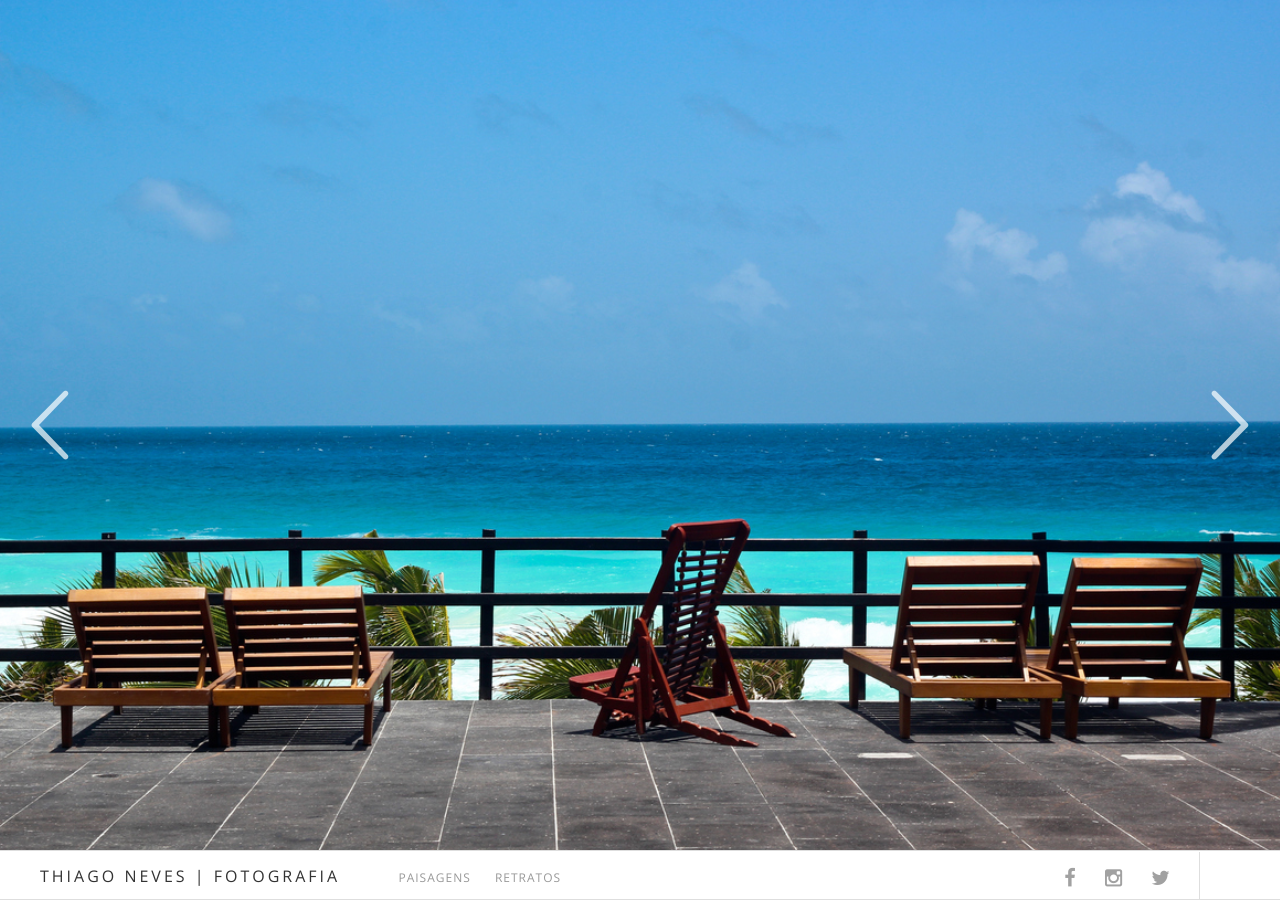
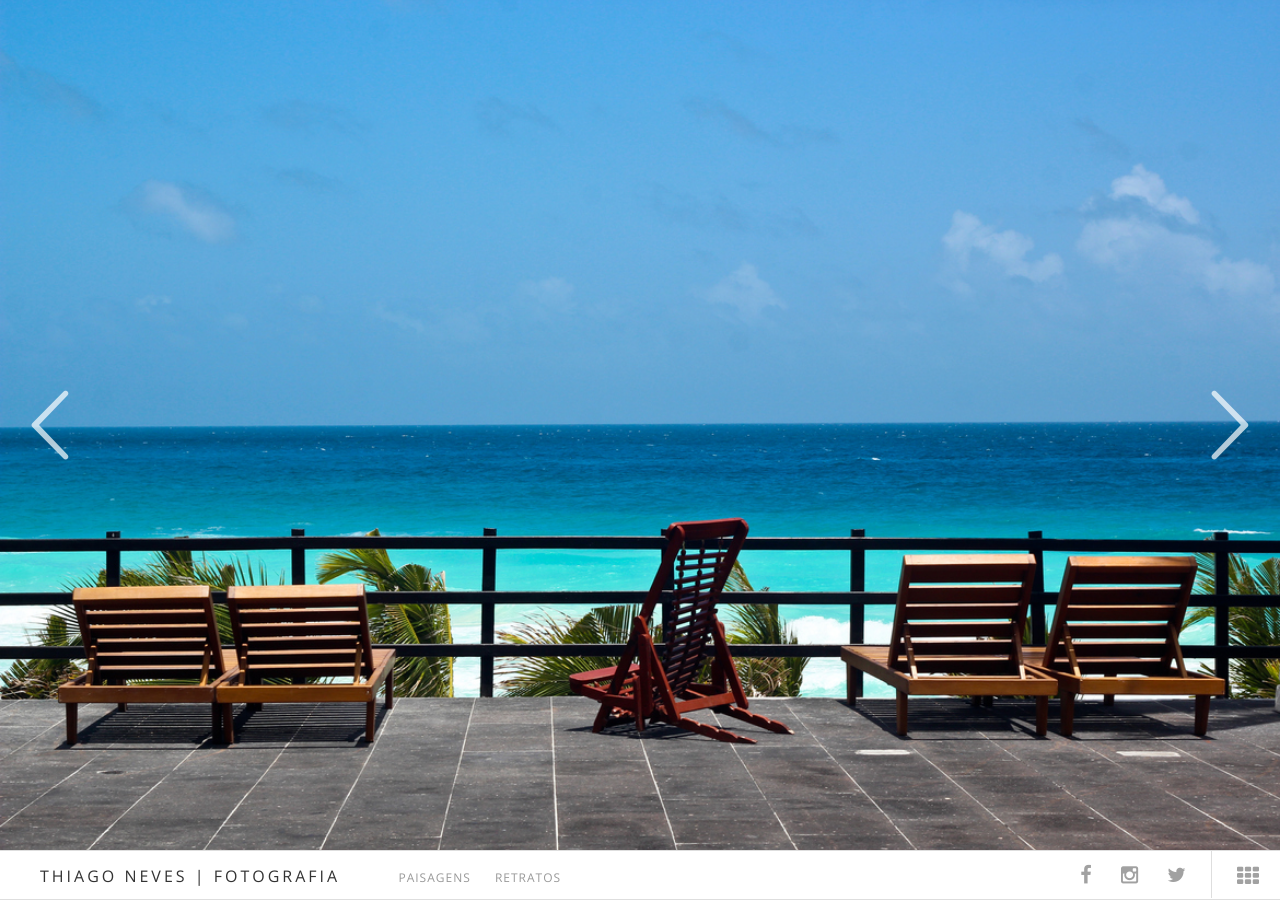
Before and after one commit to thiagoneves/tneves-photography-website, a Jekyll site: the page built from landscape.html, in a window 1280 px wide. Built offline with Jekyll 4.4.1, drawn with Linux system fonts in a browser that asks for light colours; nearby versions of some CDN libraries.

Commit message:
fix css bugs

```diff
--- a/_includes/header.html
+++ b/_includes/header.html
@@ -22,7 +22,7 @@
           <li><a href="http://www.twitter.com/thiagohneves" title=""><i class="fa fa-twitter"></i></a></li>
       </ul>
 
-      <a class="btn-page-content" href="#"></a>
+      <a class="btn-page-content fa fa-th" href="#"></a>
 
     <div>
 
--- a/assets/javascripts/slide-show.js
+++ b/assets/javascripts/slide-show.js
@@ -22,14 +22,13 @@ var cbpBGSlideshow = (function() {
 
 				$items.each( function() {
 					var $item = $( this );
+					$item.css( "background-position", $item.find( "img" ).data( "focus" ) );
 					$item.css( "background-image", "url(" + $item.find( "img" ).attr( "src" ) + ")" );
-					$item.css( "background-position", $item.find( "img" ).data( "focus" ) );
 				});
 
 			} else {
 				$slideshow.find( "img" ).show();
 			}
-
 			// show first item
 			$items.eq( current ).css( "opacity", 1 );
 
--- a/assets/stylesheets/component.css
+++ b/assets/stylesheets/component.css
@@ -24,10 +24,8 @@
 
 .cbp-bislideshow li {
     position: absolute;
-    width: 101%;
-    height: 101%;
-    top: -0.5%;
-    left: -0.5%;
+    width: 100%;
+    height: 100%;
     opacity: 0;
     -webkit-transition: opacity 1s;
     -moz-transition: opacity 1s;
--- a/assets/stylesheets/main.css
+++ b/assets/stylesheets/main.css
@@ -15,6 +15,7 @@ body {
     position: fixed;
     bottom: 0;
     transition: height 0.4s;
+    z-index: 10;
 }
 
 #header-wrapper.up {
@@ -86,11 +87,11 @@ body {
 }
 
 #social {
-    padding: 13px 0px 10px 40px;
     display: inline-block;
     vertical-align: middle;
+    border-right: 1px solid #dedede;
+    padding: 10px 0;
     margin: 0;
-
 }
 
 #social li {
@@ -103,14 +104,16 @@ body {
     color: #a1a1a1;
 }
 
-#social li a:hover {
+#social li a:hover, .btn-page-content:hover {
     color: #333;
 }
 
 .btn-page-content {
-    width: 80px;
-    height: 48px;
+    width: 64px;
+    font-size: 22px;
+    color: #a1a1a1;
+    text-decoration: none;
     display: inline-block;
-    vertical-align: middle;
-    border-left: 1px solid #dedede;
+    vertical-align: -5px;
+    text-align: center;
 }
```
Also changed, not shown: 6 other files.
